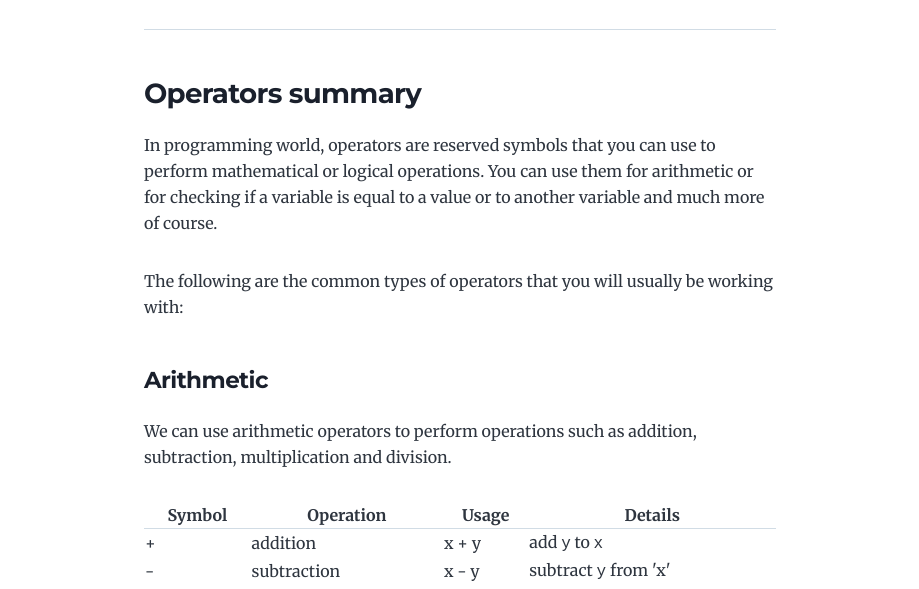
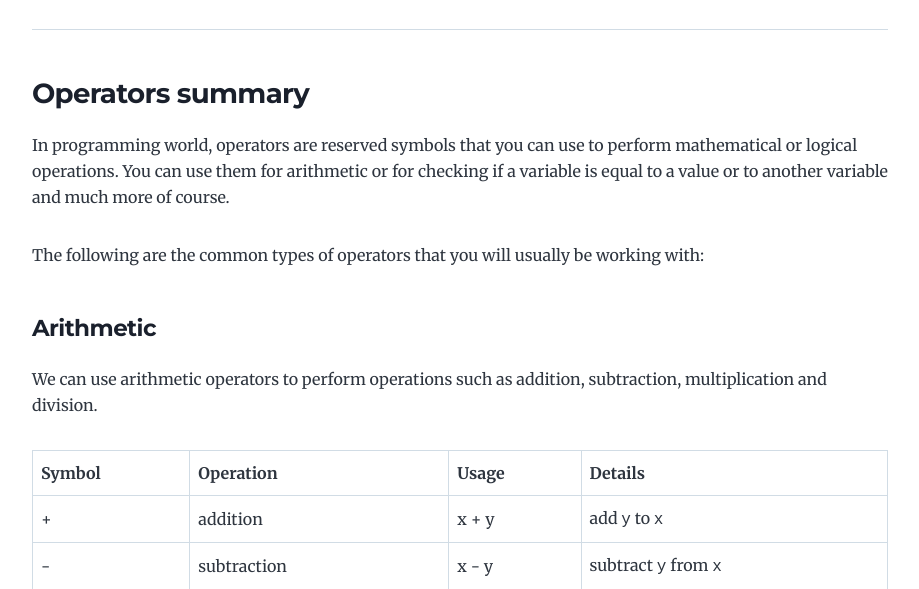
Before and after one commit to luisrodge/code.rodgetech.com, a Gatsby site: page /operators/ in a window 1280 px wide. Shown: the part 211-800 px from the top of the page, without its empty margins (180-1099 px from the left). Built offline with nearby package versions, Linux system fonts and the light colour scheme; Gatsby itself is replaced by a stand-in of ours.

Commit message:
Update table styles

```diff
--- a/src/style.css
+++ b/src/style.css
@@ -11,7 +11,7 @@
   --maxWidth-3xl: 48rem;
   --maxWidth-4xl: 56rem;
   --maxWidth-full: "100%";
-  --maxWidth-wrapper: var(--maxWidth-2xl);
+  --maxWidth-wrapper: var(--maxWidth-4xl);
   --spacing-px: "1px";
   --spacing-0: 0;
   --spacing-1: 0.25rem;
@@ -224,7 +224,14 @@ table {
 }
 
 table thead tr th {
-  border-bottom: 1px solid var(--color-accent);
+  border: 1px solid var(--color-accent);
+  text-align: left;
+  padding: 10px 8px;
+}
+
+table td {
+  border: 1px solid var(--color-accent);
+  padding: 10px 8px;
 }
 
 /* Link */
```
Also changed, not shown: content/blog/operators/index.md (+2 -2 lines).
